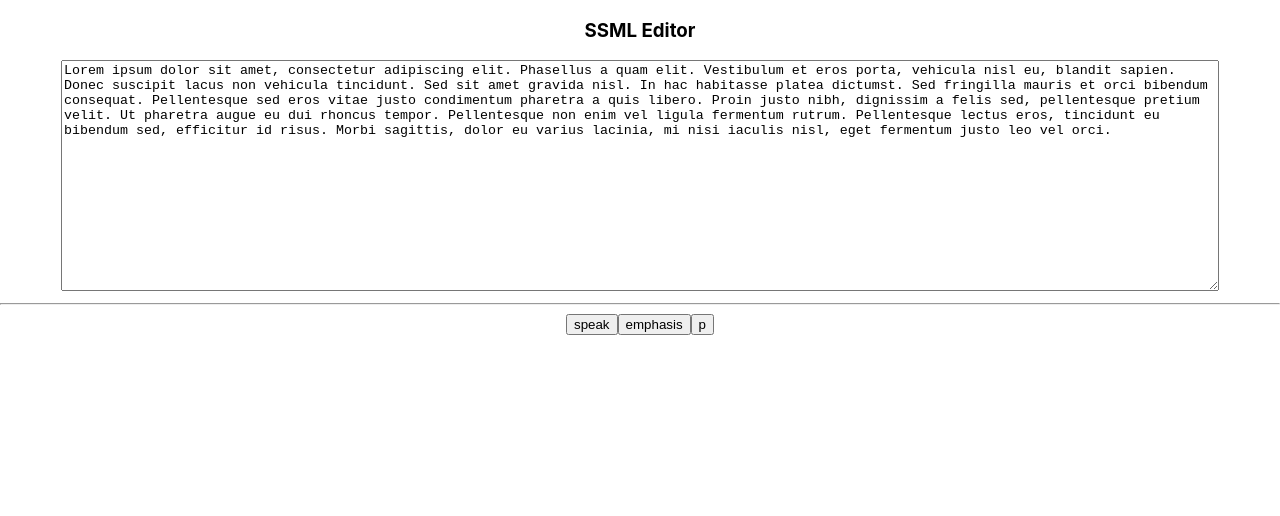
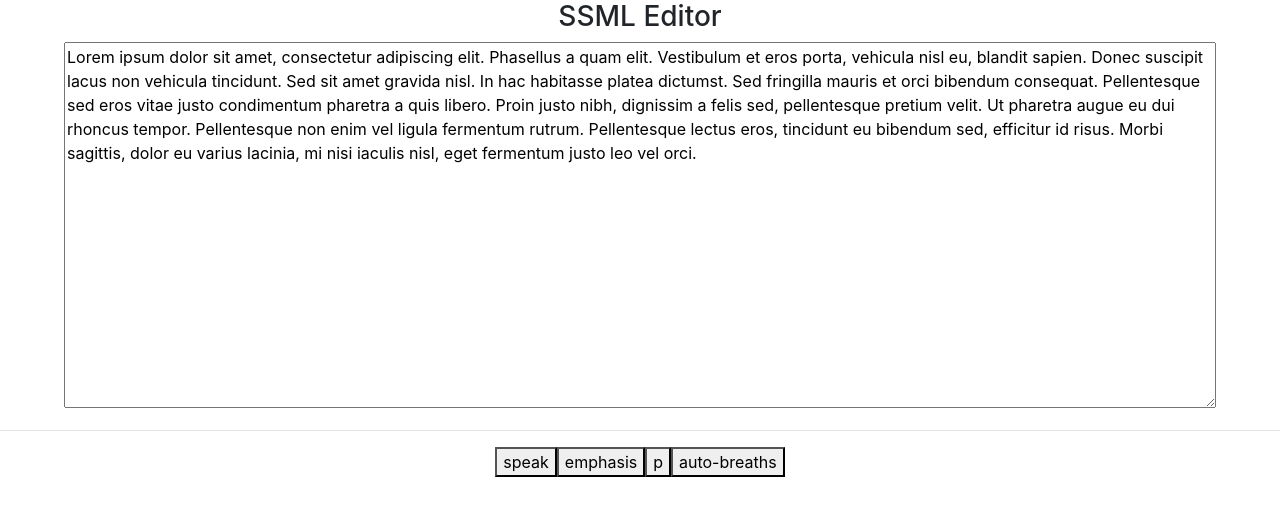
Before and after one commit to Osuka42g/ssml-editor, a React (Create React App) app: page / in a window 1280 px wide. Shown: the top 516 px of the page. Built offline with nearby package versions, Linux system fonts and the light colour scheme.

Commit message:
Add styling

```diff
--- a/public/index.html
+++ b/public/index.html
@@ -7,9 +7,11 @@
     <meta name="theme-color" content="#000000" />
     <meta
       name="description"
-      content="Web site created using create-react-app"
+      content="SSML Editor for Amazon Polly"
     />
     <link rel="apple-touch-icon" href="%PUBLIC_URL%/logo192.png" />
+    <link rel="stylesheet" href="https://stackpath.bootstrapcdn.com/bootstrap/4.4.1/css/bootstrap.min.css"
+      integrity="sha384-Vkoo8x4CGsO3+Hhxv8T/Q5PaXtkKtu6ug5TOeNV6gBiFeWPGFN9MuhOf23Q9Ifjh" crossorigin="anonymous">
     <!--
       manifest.json provides metadata used when your web app is installed on a
       user's mobile device or desktop. See https://developers.google.com/web/fundamentals/web-app-manifest/
@@ -24,7 +26,7 @@
       work correctly both with client-side routing and a non-root public URL.
       Learn how to configure a non-root public URL by running `npm run build`.
     -->
-    <title>React App</title>
+    <title>SSML Editor</title>
   </head>
   <body>
     <noscript>You need to enable JavaScript to run this app.</noscript>
--- a/src/App.js
+++ b/src/App.js
@@ -3,10 +3,10 @@ import './App.css';
 
 const lorem = 'Lorem ipsum dolor sit amet, consectetur adipiscing elit. Phasellus a quam elit. Vestibulum et eros porta, vehicula nisl eu, blandit sapien. Donec suscipit lacus non vehicula tincidunt. Sed sit amet gravida nisl. In hac habitasse platea dictumst. Sed fringilla mauris et orci bibendum consequat. Pellentesque sed eros vitae justo condimentum pharetra a quis libero. Proin justo nibh, dignissim a felis sed, pellentesque pretium velit. Ut pharetra augue eu dui rhoncus tempor. Pellentesque non enim vel ligula fermentum rutrum. Pellentesque lectus eros, tincidunt eu bibendum sed, efficitur id risus. Morbi sagittis, dolor eu varius lacinia, mi nisi iaculis nisl, eget fermentum justo leo vel orci.';
 
-function ButtonTagger({ onClick, tag, label = null}) {
+function ButtonTagger({ onClick, tag, closeTag = null, label = null}) {
 
   return (
-    <button onClick={() => onClick(tag)}>
+    <button onClick={() => onClick(tag, closeTag)}>
       {label || tag}
     </button>
   );
@@ -16,9 +16,9 @@ function App() {
   const [editorContent, setEditorContent] = useState(lorem);
   const editor = useRef(null);
 
-  const surroundWith = (text, tag) => `<${tag}>${text}</${tag}>`;
+  const surroundWith = (text, tag, closeTag) => `<${tag}>${text}</${closeTag || tag}>`;
 
-  const surroundSelection = tag => {
+  const surroundSelection = (tag, closeTag = null) => {
     const cursorStart = editor.current.selectionStart;
     const cursorEnd = editor.current.selectionEnd;
 
@@ -26,7 +26,7 @@ function App() {
     const middleText = editorContent.substring(cursorStart, cursorEnd);
     const rightText = editorContent.substring(cursorEnd, editorContent.length);
 
-    setEditorContent(`${leftText}${surroundWith(middleText, tag)}${rightText}`);
+    setEditorContent(`${leftText}${surroundWith(middleText, tag, closeTag)}${rightText}`);
   };
 
   return (
@@ -56,6 +56,12 @@ function App() {
         onClick={surroundSelection}
         tag="p"
       />
+      <ButtonTagger
+        onClick={surroundSelection}
+        label='auto-breaths'
+        tag='amazon:auto-breaths volume="x-soft" frequency="x-low" duration="x-short"'
+        closeTag='amazon:auto-breaths'
+      />
     </div>
   );
 }
```
Also changed, not shown: 1 other file (tests, documents, lock files or other folders).
